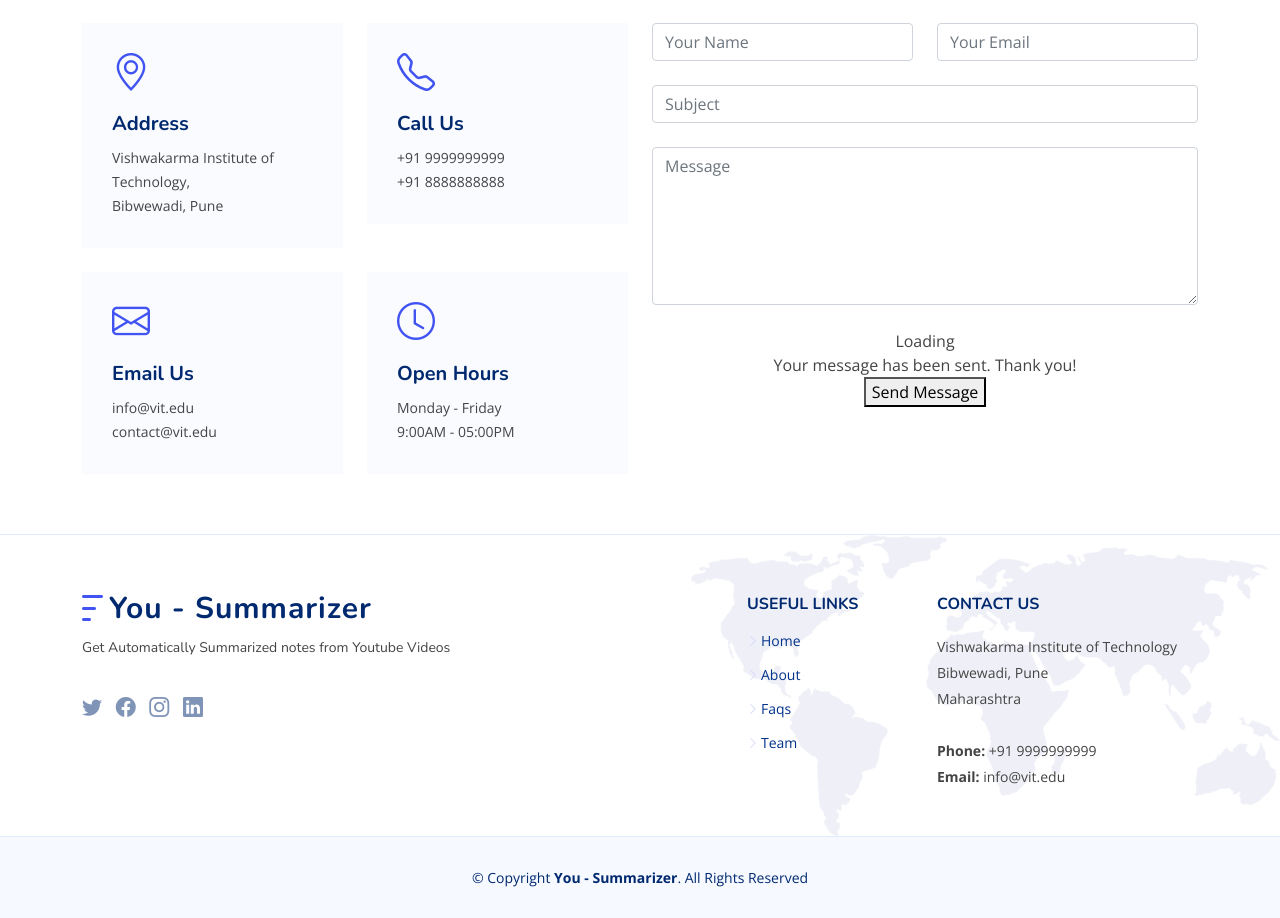
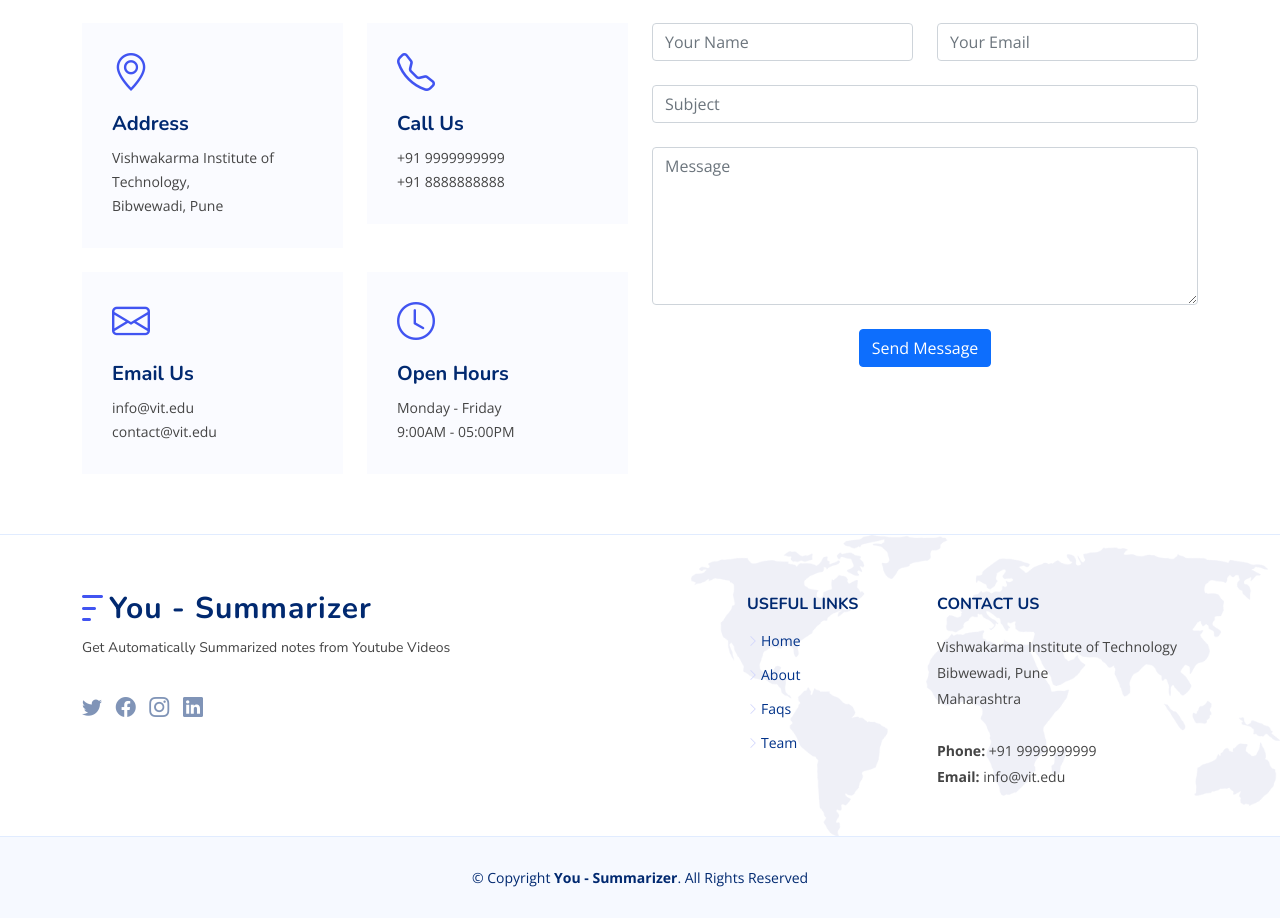
Before and after one commit to Shrirampareek888/Automated-Video-Summarizer, a Flask app: page / in a window 1280 px wide. Shown: the part 3196-4114 px from the top of the page. Run offline with Flask 2, Linux system fonts and the light colour scheme; parts of the project's set-up code (start-up, migrations or seed data) failed here and were passed over; some libraries are stand-ins or nearby versions.

Commit message:
fixed contactus form

```diff
--- a/templates/index.html
+++ b/templates/index.html
@@ -431,11 +431,7 @@
                 </div>
 
                 <div class="col-md-12 text-center">
-                  <div class="loading">Loading</div>
-                  <div class="error-message"></div>
-                  <div class="sent-message">Your message has been sent. Thank you!</div>
-
-                  <button type="submit">Send Message</button>
+                  <button type="submit" class="btn btn-primary">Send Message</button>
                 </div>
 
               </div>
```
